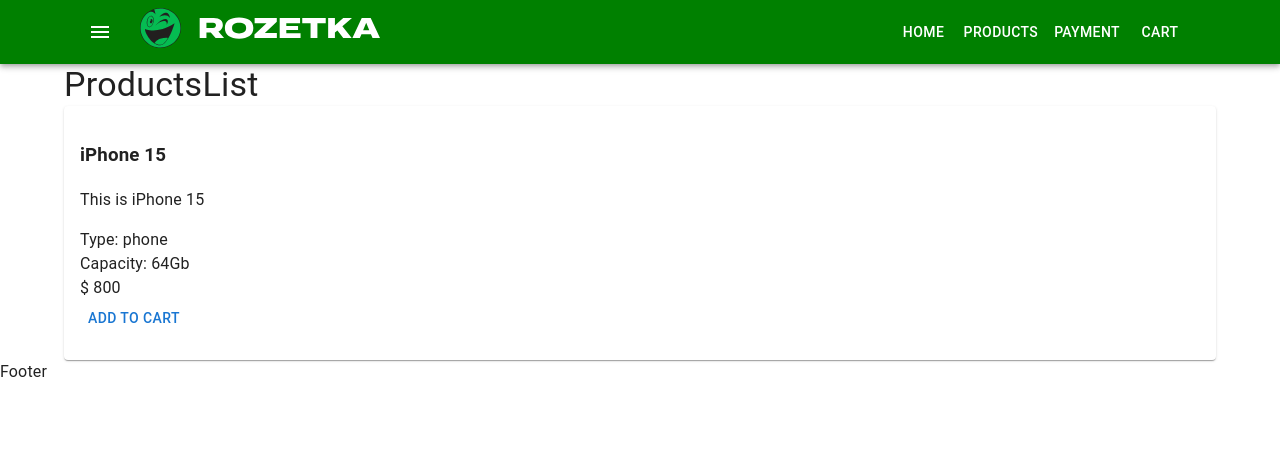
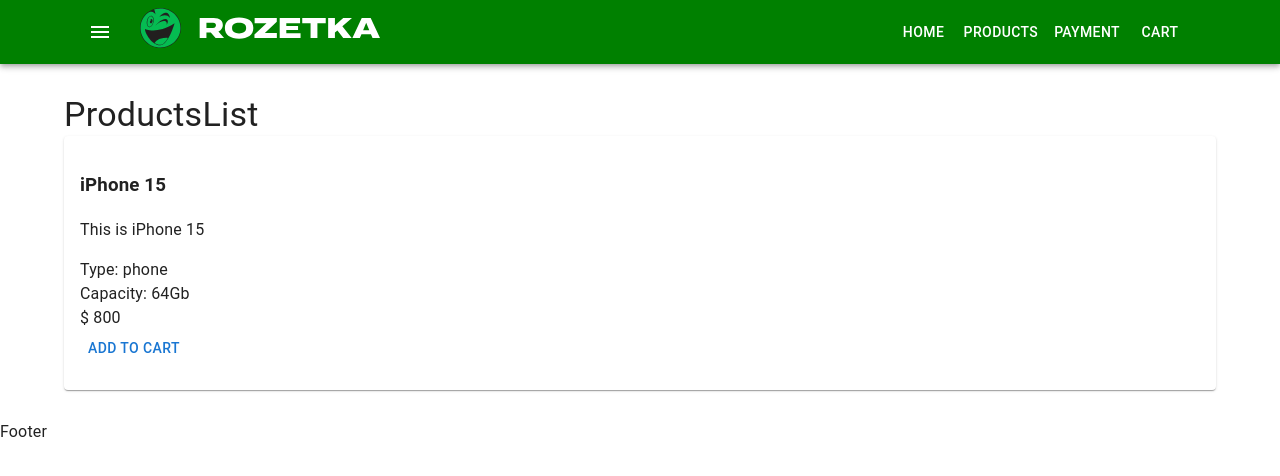
Before and after one commit to Taras-Prodan/react-shop-project-16-03, a React (Create React App) app: page / in a window 1280 px wide. Shown: the top 476 px of the page. Built offline with nearby package versions, Linux system fonts and the light colour scheme.

Commit message:
create styles  and files layout  inside

```diff
--- a/src/layout/App.tsx
+++ b/src/layout/App.tsx
@@ -2,6 +2,7 @@
 import CssBaseline from '@mui/material/CssBaseline'
 import Main from './Main'
 import Footer from './Footer'
+import 'styles/layout.css'
 
 const App = () => {
     return (
--- a/src/layout/Main.tsx
+++ b/src/layout/Main.tsx
@@ -5,7 +5,12 @@
 const Main = (props: Props) => {
     return (
         <>
-            <Container>
+            <Container
+                sx={{
+                    padding: '30px 0',
+                }}
+                className="main-container"
+            >
                 <ProductsList />
             </Container>
         </>
--- /dev/null
+++ b/src/styles/layout.css
@@ -0,0 +1,3 @@
+.main-container {
+    padding: 50px 0;
+}
--- a/tsconfig.json
+++ b/tsconfig.json
@@ -1,5 +1,6 @@
 {
   "compilerOptions": {
+    "baseUrl": "src",
     "target": "es5",
     "lib": [
       "dom",
```
